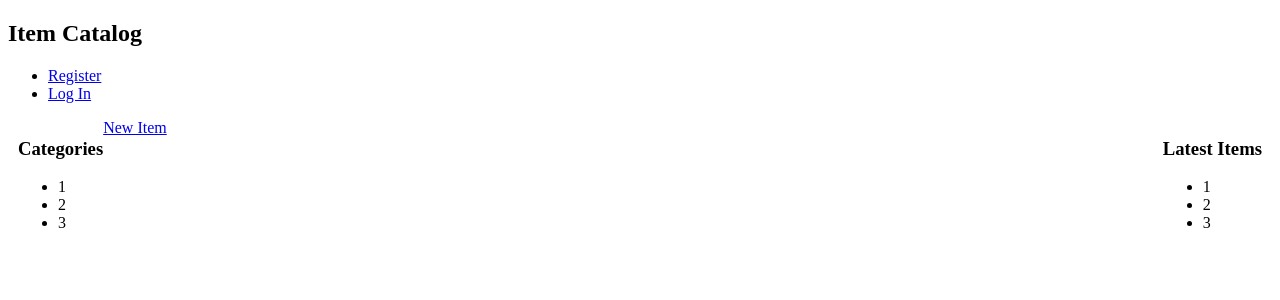
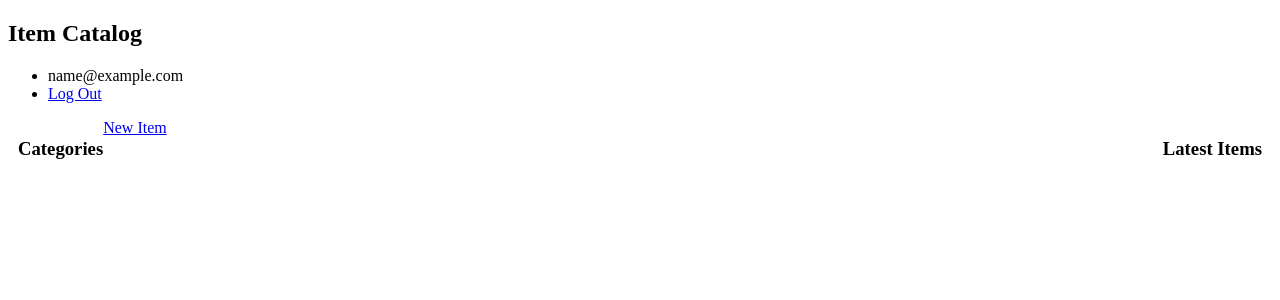
Before and after one commit to alagrin/catalog-app-2, a Flask app: page /catalog/ in a window 1280 px wide. Shown: the top 300 px of the page. Run offline with Flask 2, Linux system fonts and the light colour scheme; the visitor is signed in with stand-in values (Sample User, id 1); data that the repository does not hold is empty; parts of the project's set-up code (start-up, migrations or seed data) failed here and were passed over.

Commit message:
added to templates and fixed login route

```diff
--- a/catalog/application.py
+++ b/catalog/application.py
@@ -22,13 +22,9 @@ session = DBSession()
 # Views
 @app.route('/')
 def main():
-    return 'Links for register or login'
+    return 'Welcome to the Item Catalog!'
 
-@app.route('/register', methods=['GET', 'POST'])
-def userRegister():
-    return 'Page for login/user registration, shows form'
-
-@app.route('/login', methods=['GET', 'POST'])
+@app.route('/login', methods=['GET','POST'])
 def login():
     if request.method == 'POST':
         newUser = User(email=request.form['email'], \
@@ -36,8 +32,9 @@ def login():
         session.add(newUser)
         session.commit()
 
-        # set login_session['email'] to email as well, provide to session/ g object
-
+        login_session['email'] = newUser.email
+        login_session['password'] = newUser.password
+        login_session['logged_in'] = True
         flash('User created successfully')
         return redirect(url_for('catalogHome')) # will contain user_email context
     else:
@@ -45,17 +42,20 @@ def login():
 
 @app.route('/logout')
 def logout():
-    return 'User taken here upon clicking log out'
+    login_session.pop('logged_in', None)
+    return redirect(url_for('main'))
 
 @app.route('/catalog/')
 def catalogHome():
     allItems = session.query(Item).limit(20).all()
+    # add categories rep to loop through and show active categories
+    # categories = session.query(Item).filter_by(category=Item.category)
     return render_template('categories.html', allItems=allItems)
 
 @app.route('/catalog/<category>/')
 @app.route('/catalog/<category>/items')
 def categoryItems(category):
-    # this method has no edit/delete options unless logged in
+    # this different endpoint necessary? trying to separte logged in views and general view
     itemsByCategory = session.query(Item).filter_by(category=category).all()
     return render_template('categories.html', category=category, \
     items=itemsByCategory)
--- a/catalog/templates/base.html
+++ b/catalog/templates/base.html
@@ -4,11 +4,10 @@
 <nav>
   <h1>Item Catalog</h1>
   <ul>
-    {% if g.user %}
-      <li><span>{{ g.user['username'] }}</span>
+    {% if session['logged_in'] %}
+      <li><span>{{ session['email'] }}</span>
       <li><a href="{{ url_for('logout') }}">Log Out</a>
     {% else %}
-      <li><a href="{{ url_for('userRegister') }}">Register</a>
       <li><a href="{{ url_for('login') }}">Log In</a>
     {% endif %}
   </ul>
--- a/catalog/templates/categories.html
+++ b/catalog/templates/categories.html
@@ -3,25 +3,24 @@
 <title>{% block title %}Public Items{% endblock %}</title>
 
 {% block content %}
-<a href='{{ url_for('newItem') }}'>New Item</a> <!-- if logged in -->
+<a href='{{ url_for('newItem', category=category, items=items) }}'>New Item</a> <!-- if logged in -->
 
 <div id="categories">
     <h3>Categories</h3>
     <!-- Lists all categories, preexisting based on select in forms -->
     <ul>
-        <li>1</li>
-        <li>2</li>
-        <li>3</li>
+        {% for category in categories %}
+        <li>{{category.name}}</li>
+        {% endfor %}
     </ul>
 </div>
 <div id="items">
     <h3>Latest Items</h3>
     <!-- All items, in order of time added (see database info) -->
     <ul>
-        <!-- Dynamically create each name/link -->
-        <li>1</li>
-        <li>2</li>
-        <li>3</li>
+        {% for item in allItems %}
+        <li>{{item.name}}</li>
+        {% endfor %}
     </ul>
 </div>
 {% endblock %}
--- a/catalog/templates/newitem.html
+++ b/catalog/templates/newitem.html
@@ -1,7 +1,7 @@
 {% extends "base.html" %}
 
 {% block content %}
-<form action='{{ url_for('newItem', category=category) }}' method="POST">
+<form action='{{ url_for('newItem', category = category) }}' method="POST">
     <label for="name">Name:</label>
     <input type="text" name="name" placeholder="Name">
 
```
